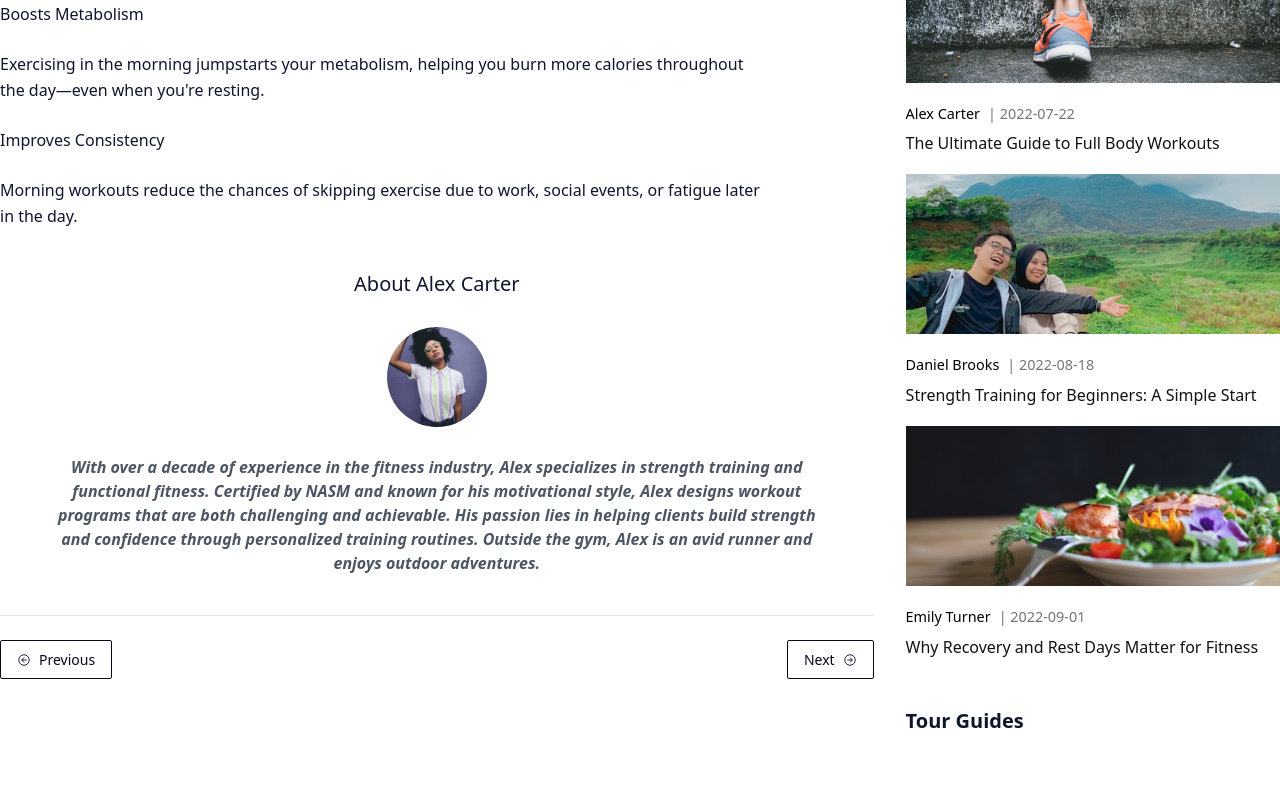
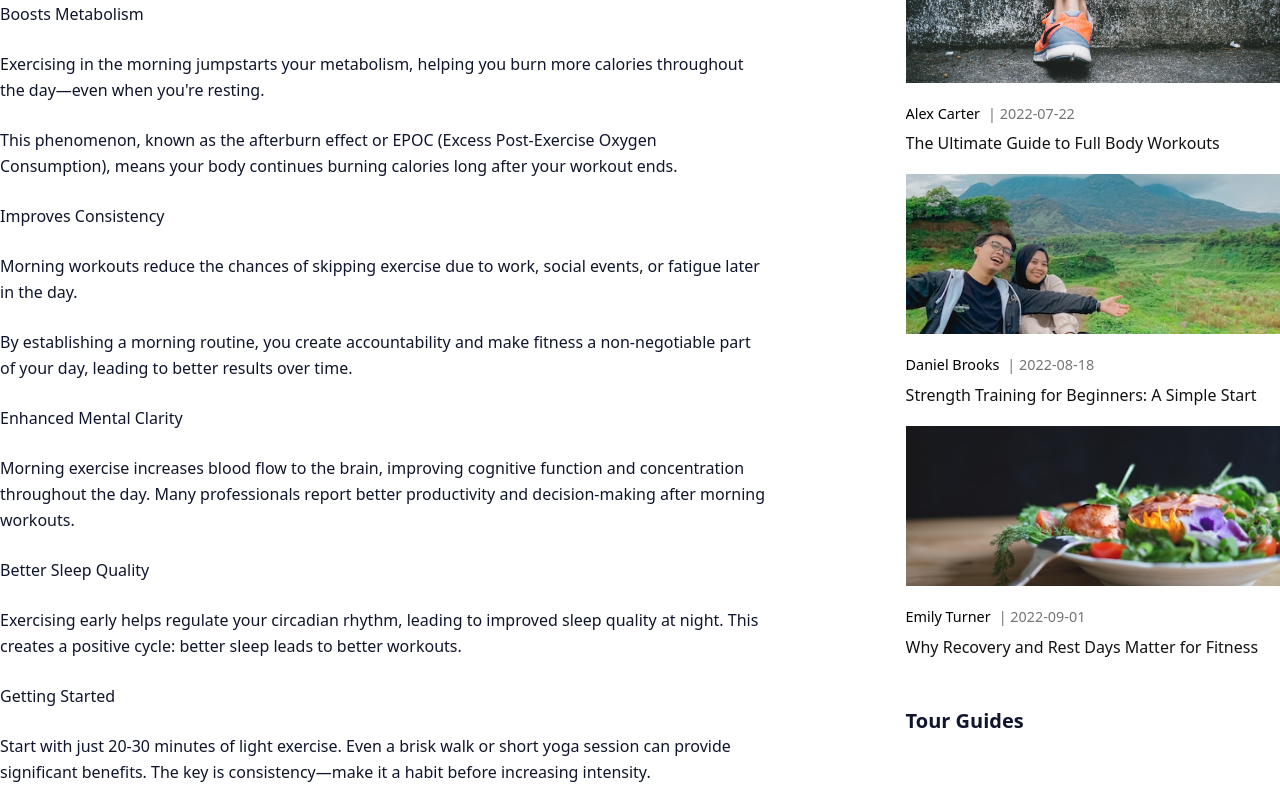
Before and after one commit to mah12345o/blog-web-app, a Next.js app: page /blog/morning-workout-benefits in a window 1280 px wide. Shown: the part 840-1629 px from the top of the page. Built offline with nearby package versions, Linux system fonts and the light colour scheme.

Commit message:
minor fix

```diff
--- a/app/components/Comments.tsx
+++ b/app/components/Comments.tsx
@@ -181,7 +181,7 @@ export const CommentsSection = () => {
           </div>
 
           <button type="submit" disabled={isPending} className="submit-btn">
-            <BsChatDots className="size-4" /> Send Comments
+            <BsChatDots className="size-4" /> Send
           </button>
         </div>
       </form>
--- a/app/data/data.json
+++ b/app/data/data.json
@@ -19,10 +19,6 @@
         "content": "Why Choose Full Body Workouts?"
       },
       {
-        "type": "",
-        "content": "Why Choose Full Body Workouts?"
-      },
-      {
         "type": "paragraph",
         "content": "Unlike split routines where you focus on specific muscle groups each day, full body workouts allow you to hit every muscle 2-3 times a week. This frequency is key for maximum hypertrophy and strength gains."
       },
@@ -33,6 +29,26 @@
       {
         "type": "paragraph",
         "content": "A good full body routine should include compound movements like squats, deadlifts, bench presses, and rows. These exercises engage multiple muscles at once, giving you the most bang for your buck."
+      },
+      {
+        "type": "paragraph",
+        "content": "Incorporating both pushing and pulling movements ensures balanced development and reduces the risk of injury. Aim for 3-4 exercises per session, focusing on proper form over heavy weight."
+      },
+      {
+        "type": "heading",
+        "content": "Sample Full Body Workout"
+      },
+      {
+        "type": "paragraph",
+        "content": "Start with a 5-minute warm-up, then perform: Squats (4x5), Bench Press (4x5), Rows (4x5), and Overhead Press (3x8). Finish with light stretching. This balanced routine hits all major muscle groups effectively."
+      },
+      {
+        "type": "heading",
+        "content": "Recovery Tips"
+      },
+      {
+        "type": "paragraph",
+        "content": "Rest 2-3 days between sessions to allow muscles to recover. Proper nutrition and sleep are equally important as training itself. Stay hydrated and consume adequate protein for muscle repair."
       }
     ]
   },
@@ -60,12 +76,44 @@
         "content": "Exercising in the morning jumpstarts your metabolism, helping you burn more calories throughout the day—even when you're resting."
       },
       {
+        "type": "paragraph",
+        "content": "This phenomenon, known as the afterburn effect or EPOC (Excess Post-Exercise Oxygen Consumption), means your body continues burning calories long after your workout ends."
+      },
+      {
         "type": "heading",
         "content": "Improves Consistency"
       },
       {
         "type": "paragraph",
         "content": "Morning workouts reduce the chances of skipping exercise due to work, social events, or fatigue later in the day."
+      },
+      {
+        "type": "paragraph",
+        "content": "By establishing a morning routine, you create accountability and make fitness a non-negotiable part of your day, leading to better results over time."
+      },
+      {
+        "type": "heading",
+        "content": "Enhanced Mental Clarity"
+      },
+      {
+        "type": "paragraph",
+        "content": "Morning exercise increases blood flow to the brain, improving cognitive function and concentration throughout the day. Many professionals report better productivity and decision-making after morning workouts."
+      },
+      {
+        "type": "heading",
+        "content": "Better Sleep Quality"
+      },
+      {
+        "type": "paragraph",
+        "content": "Exercising early helps regulate your circadian rhythm, leading to improved sleep quality at night. This creates a positive cycle: better sleep leads to better workouts."
+      },
+      {
+        "type": "heading",
+        "content": "Getting Started"
+      },
+      {
+        "type": "paragraph",
+        "content": "Start with just 20-30 minutes of light exercise. Even a brisk walk or short yoga session can provide significant benefits. The key is consistency—make it a habit before increasing intensity."
       }
     ]
   },
@@ -93,12 +141,44 @@
         "content": "Focus on basic movements like squats, push-ups, and rows. Mastering proper form is more important than lifting heavy weights."
       },
       {
+        "type": "paragraph",
+        "content": "Good form prevents injuries and ensures you're actually working the muscles you intend to target. Consider hiring a trainer for even just one session to learn proper technique."
+      },
+      {
+        "type": "heading",
+        "content": "Essential Equipment for Beginners"
+      },
+      {
+        "type": "paragraph",
+        "content": "You don't need much to start strength training. A pair of dumbbells, resistance bands, and your bodyweight are enough. As you progress, you can add more equipment to your home gym."
+      },
+      {
         "type": "heading",
         "content": "Progress Gradually"
       },
       {
         "type": "paragraph",
         "content": "Increase weight and intensity slowly over time. Consistency and patience are key to long-term progress."
+      },
+      {
+        "type": "paragraph",
+        "content": "A good rule is the 10% rule: increase weight by no more than 10% each week. This prevents plateaus while reducing injury risk."
+      },
+      {
+        "type": "heading",
+        "content": "Beginner Strength Program"
+      },
+      {
+        "type": "paragraph",
+        "content": "Train 3 days per week with a full body approach. Each session should include 3-4 compound exercises with 3 sets of 8-12 reps. Rest 60-90 seconds between sets."
+      },
+      {
+        "type": "heading",
+        "content": "Nutrition and Recovery"
+      },
+      {
+        "type": "paragraph",
+        "content": "Eat enough protein (0.8-1g per pound of bodyweight) and get 7-9 hours of sleep. These factors are as important as your actual training sessions for building strength."
       }
     ]
   },
--- a/app/globals.css
+++ b/app/globals.css
@@ -27,12 +27,22 @@
   display: none;
 }
 
+.lg-hidden {
+  display: block;
+}
+
 .explore-slider-mobile {
   display: none;
 }
 
-.lg-hidden {
+.explore-section-desktop > div {
   display: block;
+  border-radius: 4px;
+}
+.explore-section-desktop > div:hover {
+  box-shadow: 2px 4px 6px rgba(0, 0, 0, 0.1);
+  transition: box-shadow 0.3s ease-in-out;
+  text-decoration: underline;
 }
 
 /* =====================
@@ -161,10 +171,6 @@
   padding-bottom: 0.5rem;
   border-radius: 0.375rem;
   background-color: #f9fafb;
-}
-
-.explore-section-desktop {
-  display: block;
 }
 
 .comment-delimiter {
@@ -760,6 +766,14 @@
   object-fit: cover;
 }
 
+/* =====================
+   LAYOUT WIDTHS
+   ===================== */
+
+.content-container > div:first-child {
+  width: 70%;
+}
+
 .explore-more-section {
   width: 30%;
 }
@@ -767,9 +781,6 @@
 /* =====================
    RESPONSIVE DESIGN
    ===================== */
-.content-container > div:first-child {
-  width: 70%;
-}
 @media (max-width: 1024px) {
   .mobile-tablet-margin {
     margin: 0px 20px;
@@ -831,6 +842,12 @@
   .comment-inputs {
     flex-direction: column;
   }
+  .comment-name-rating {
+    flex-direction: column;
+  }
+  .comment-text {
+    display: none;
+  }
 }
 
 @media (min-width: 640px) {
```
